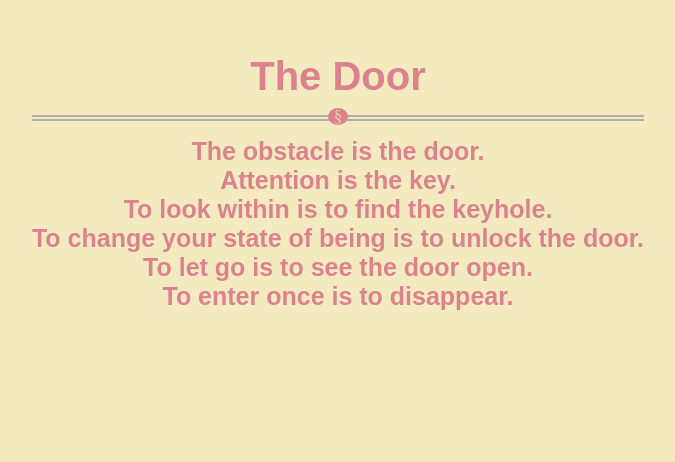
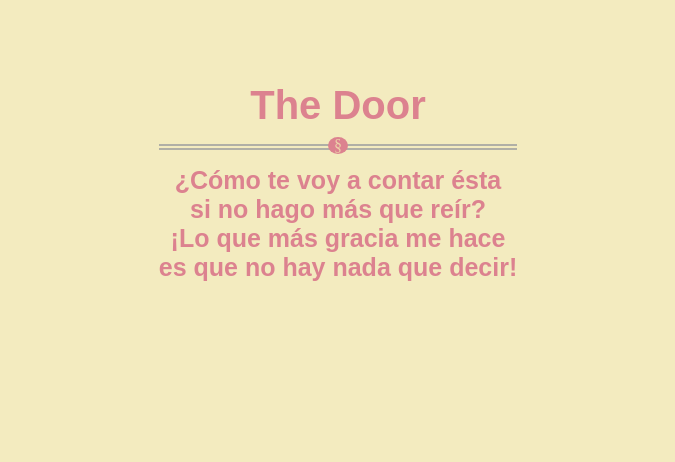
Before and after one commit to CharlesCrowley/BlissfulSilence, a plain HTML site: page index.html in a window 1280 px wide. Shown: the part 1078-1540 px from the top of the page, without its empty margins (302-977 px from the left). Drawn offline with Linux system fonts and the light colour scheme; a web font is replaced by a local one.

Commit message:
Update index.html

```diff
--- a/index.html
+++ b/index.html
@@ -33,6 +33,20 @@
       </section>
       <!-- WELCOME END -->
       <!-- PROJECTS START -->
+	<section  id="welcome-section" class="welcome-section">
+         <div class="projects-text">
+         <h1>The Door</h1>
+          <hr>
+          <p>¿Cómo te voy a contar ésta
+			<br/>
+ si no hago más que reír?
+			<br/>
+ ¡Lo que más gracia me hace
+			<br/>
+ es que no hay nada que decir!
+		</p>
+        </div>
+	</section>
       <section  id="welcome-section" class="welcome-section">
          <div class="projects-text">
          <h1>The Door</h1>
```
